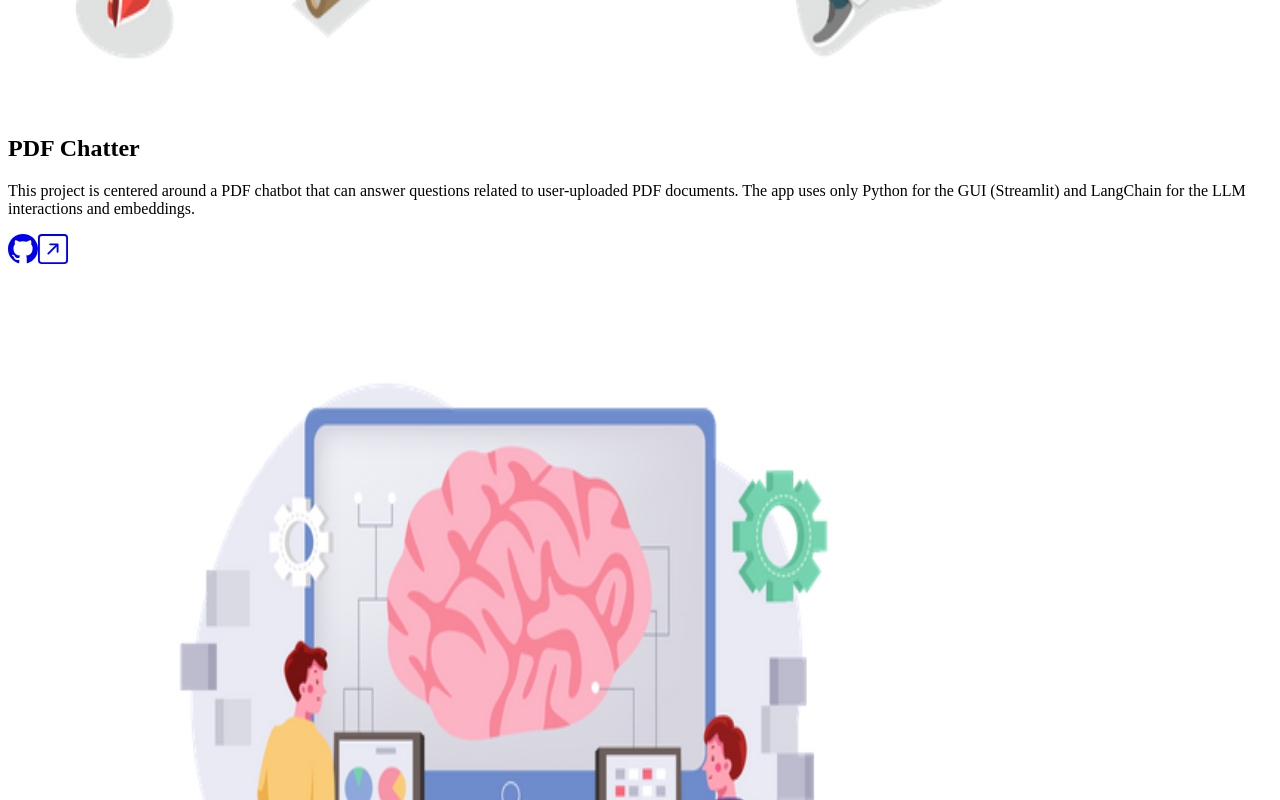
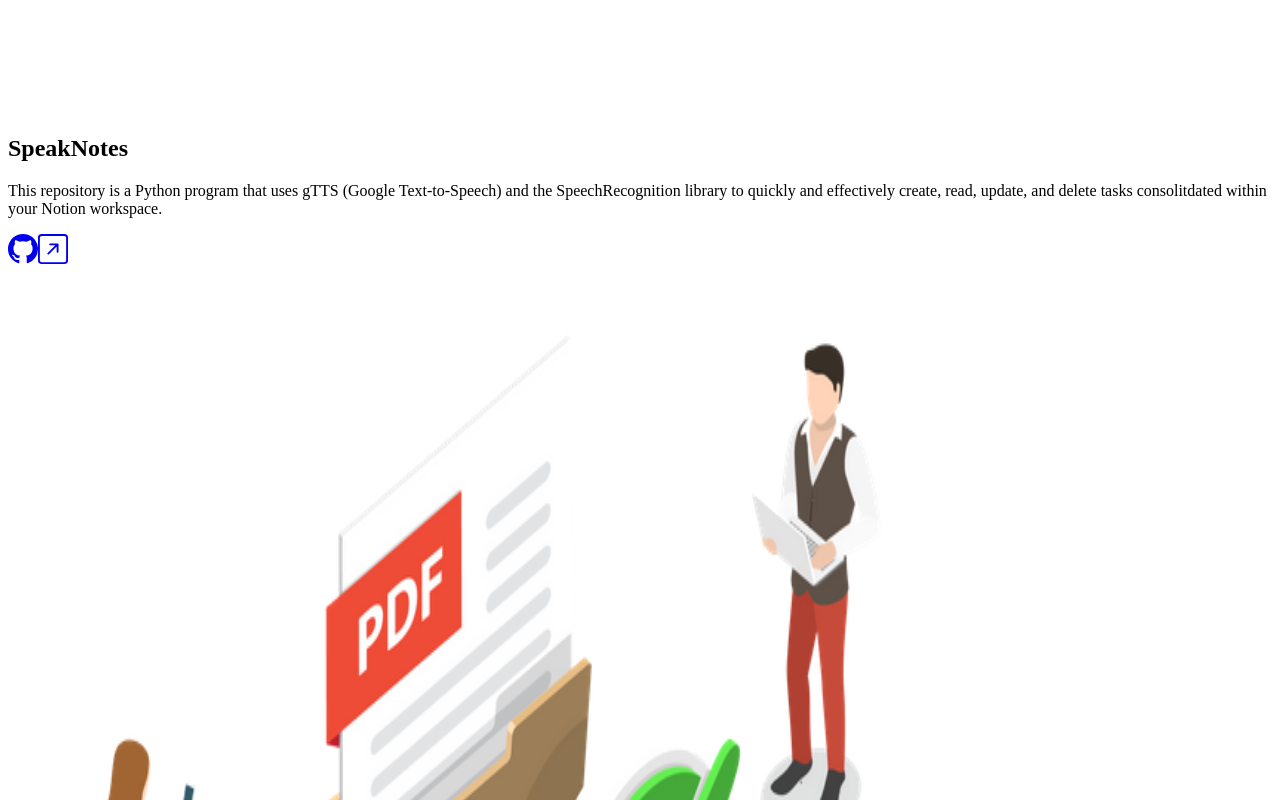
Before and after one commit to xavajk/website, a Next.js app in the folder frontend/: page /components/ProjectSection in a window 1280 px wide. Shown: the part 3320-4120 px from the top of the page. Built offline with nearby package versions, Linux system fonts and the light colour scheme.

Commit message:
Updated project section

```diff
--- a/frontend/pages/components/ProjectSection.tsx
+++ b/frontend/pages/components/ProjectSection.tsx
@@ -27,6 +27,15 @@
     image: "/solar-energy-plant-5097002-4268357.png",
     github: "https://github.com/xavajk/microgrid-agents",
     link: "https://github.com/xavajk/microgrid-agents",
+  },
+  {
+    name: "SpeakNotes",
+    description:
+      "This repository is a Python program that uses gTTS (Google Text-to-Speech) and the SpeechRecognition library to quickly and \
+      effectively create, read, update, and delete tasks consolitdated within your Notion workspace.",
+    image: "/notes-7141019-5792239.png",
+    github: "https://github.com/xavajk/speak-notes",
+    link: "https://github.com/xavajk/speak-notes",
   },
   {
     name: "PDF Chatter",
```
Also changed, not shown: frontend/public/notes-7141019-5792239.png (added).
